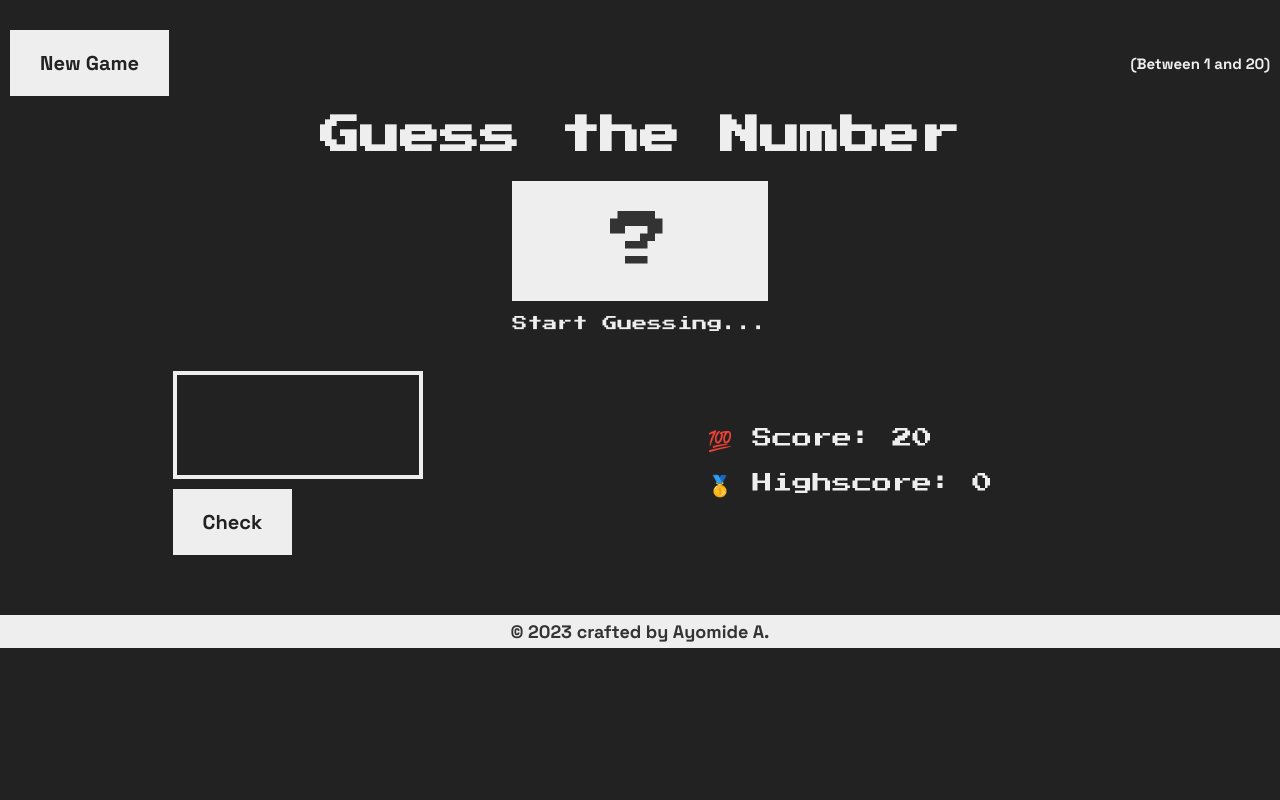
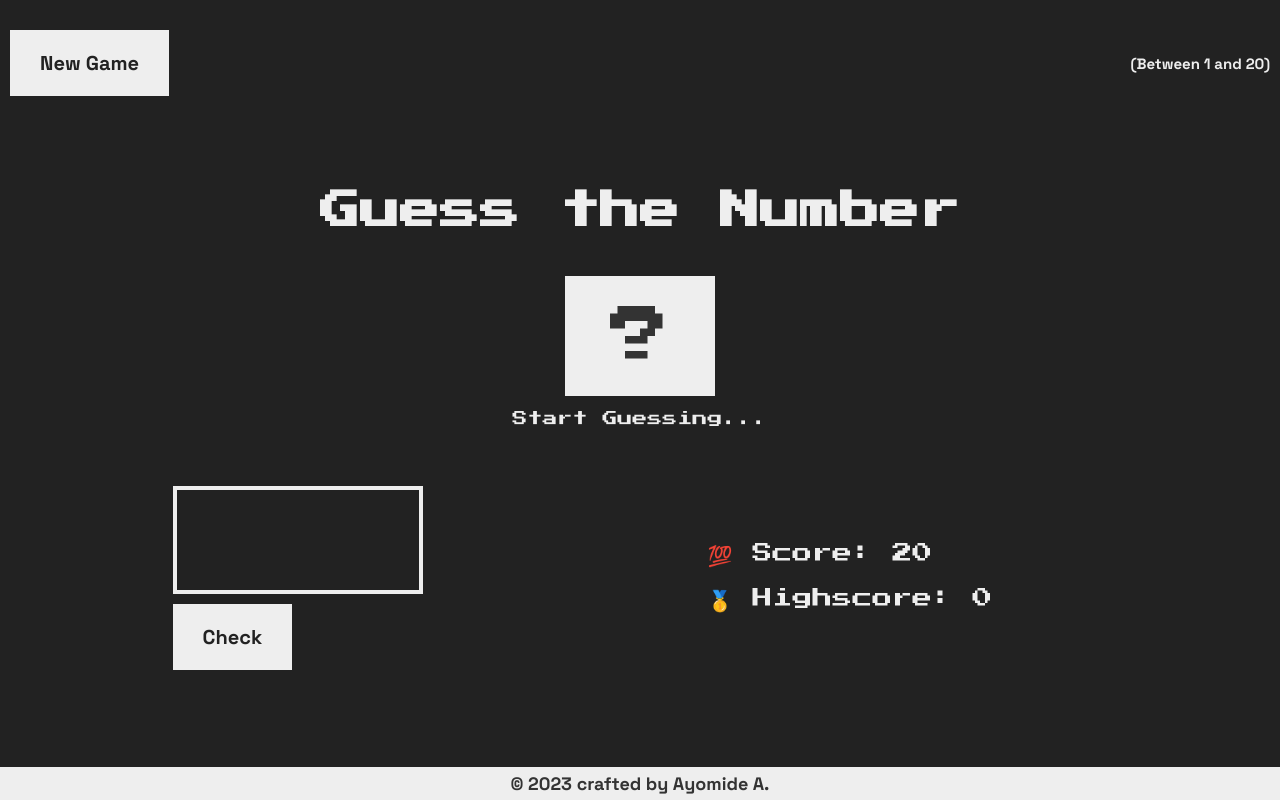
Before and after one commit to CODING-ALPHA/GuessTheNumberGame, a plain HTML site: page index.html in a window 1280 px wide. Drawn offline with Linux system fonts and the light colour scheme.

Commit message:
I adjusted the footer and updated the ReadMe file

```diff
--- a/style.css
+++ b/style.css
@@ -32,7 +32,7 @@ main {
   justify-content: space-around;
   padding: 3rem 3rem 4rem 3rem;
   height: max-content;
-  margin-top: 1rem;
+  margin-top: 3rem;
 }
 
 .left {
@@ -52,25 +52,33 @@ h1 {
   font-size: 4rem;
   text-align: center;
   width: 100%;
-  margin-top: 2.5rem;
+  margin-top: 5rem;
+  padding: 2rem 0;
   line-height: 3rem;
 }
 
 .outer_center_div {
   display: flex;
   justify-content: center;
+  align-items: center;
   padding: 0 1rem;
+  margin-top: 3rem;
 }
 .center {
   width: max-content;
   text-align: center;
-  margin-top: 3rem;
+  display: flex;
+  flex-direction: column;
   color: #333;
+  text-align: center;
+  justify-content: center;
+  align-items: center;
 }
 .number {
   background: #eee;
   font-size: 6rem;
   padding: 3rem 0rem;
+  width: 15rem;
 }
 
 .message {
@@ -83,8 +91,7 @@ h1 {
   display: flex;
   justify-content: space-between;
   align-items: center;
-  /* justify-content: center; */
-  padding: 3rem 1rem 0 1rem;
+  padding: 3rem 1rem;
 }
 
 .between {
@@ -129,7 +136,10 @@ h1 {
 }
 
 footer {
-  margin-top: 2rem;
+  position: fixed;
+  left: 0;
+  bottom: 0;
+  width: 100%;
   background-color: #eee;
   color: #333;
   padding: 0.5rem 0;
@@ -139,10 +149,9 @@ footer {
   text-align: center;
 }
 
-@media (max-width: 768px) {
+@media only screen and (max-width: 768px) {
   main {
     flex-direction: column;
-    padding: 3rem 1rem 0 1rem;
   }
   h1 {
     font-size: 3rem;
@@ -152,7 +161,7 @@ footer {
   }
   .right {
     align-self: self-end;
-    margin-top: 2rem;
+    margin-top: 4rem;
   }
   .right.p {
     font-size: 1.5rem;
@@ -163,12 +172,12 @@ footer {
   }
 }
 
-@media (max-width: 504px) {
+@media only screen and (max-width: 504px) {
   h1 {
     font-size: 2.5rem;
   }
 }
-@media (max-width: 375px) {
+@media only screen and (max-width: 375px) {
   .navigation {
     flex-direction: column;
     align-items: start;
@@ -181,7 +190,7 @@ footer {
     padding-bottom: 3rem;
   }
 }
-@media (max-width: 425px) {
+@media only screen and (max-width: 425px) {
   .left,
   .right {
     width: 100%;
```
Also changed, not shown: index.html (+0 -1 lines), script.js (+0 -49 lines), 1 other file.
